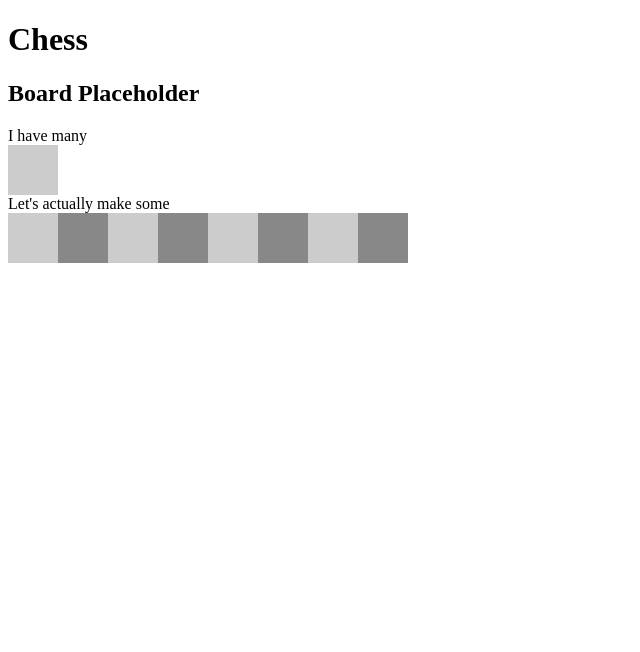
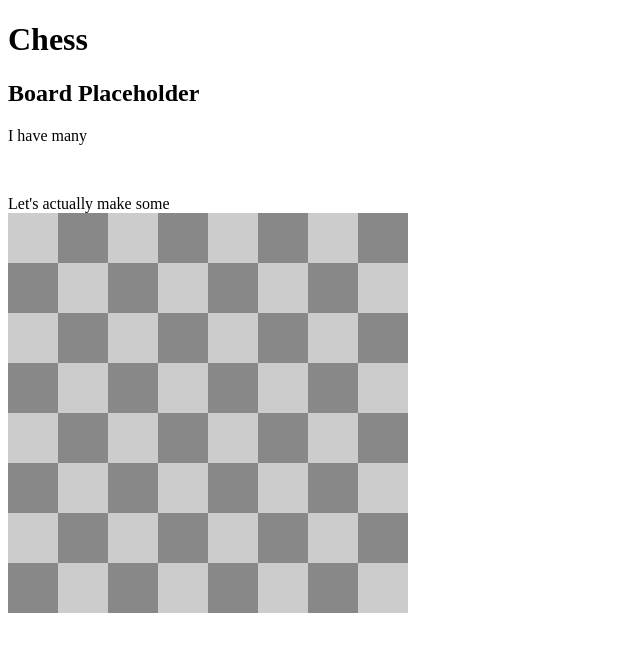
Before and after one commit to geshwho/react-chess, a React (Create React App) app: page / in a window 1280 px wide. Shown: the top 652 px of the page, without its empty margins (0-640 px from the left). Built offline with nearby package versions, Linux system fonts and the light colour scheme.

Commit message:
looks kinda like a board\!

```diff
--- a/src/App.css
+++ b/src/App.css
@@ -2,12 +2,17 @@
   height: 50px;
   width: 50px;
 }
-
-.square:nth-child(odd){
+.col:nth-child(odd) .square:nth-child(odd) {
   background-color: #CCCCCC;
 }
+.col:nth-child(odd) .square:nth-child(even){
+  background-color: #888888;
+}
 
-.square:nth-child(even){
+.col:nth-child(even) .square:nth-child(even) {
+  background-color: #CCCCCC;
+}
+.col:nth-child(even) .square:nth-child(odd){
   background-color: #888888;
 }
 
--- a/src/Board.js
+++ b/src/Board.js
@@ -9,8 +9,12 @@ class Board extends Component {
 
   render() {
     const squares = []
-    for (let j = 0; j < 8; j++) {
-      squares.push(<Square key={j}/>)
+    for (let i = 0; i < 8; i++) {
+      const col = []
+      for (let j = 0; j < 8; j++) {
+        col.push(<Square key={j}/>)
+      }
+      squares.push(<div className="col" key={i}>{col}</div>)
     }
     return (
       <div>
```
